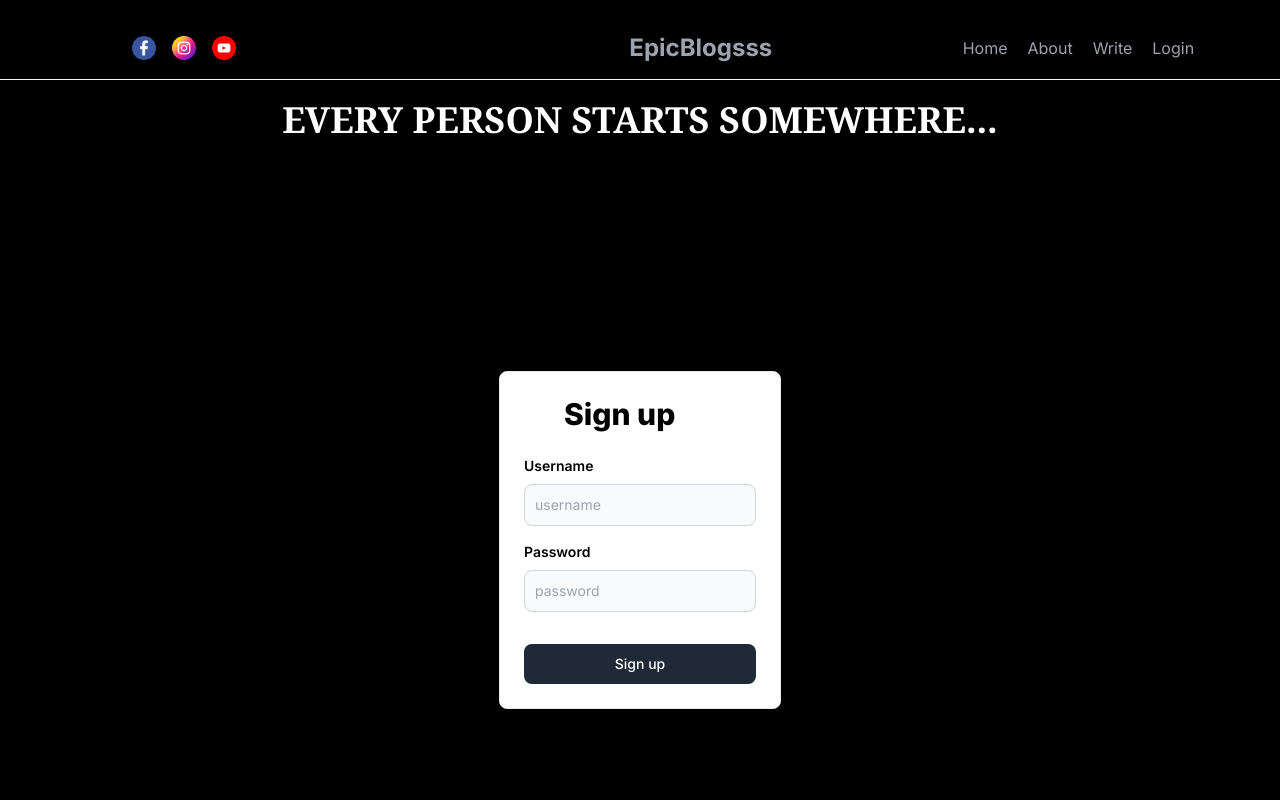
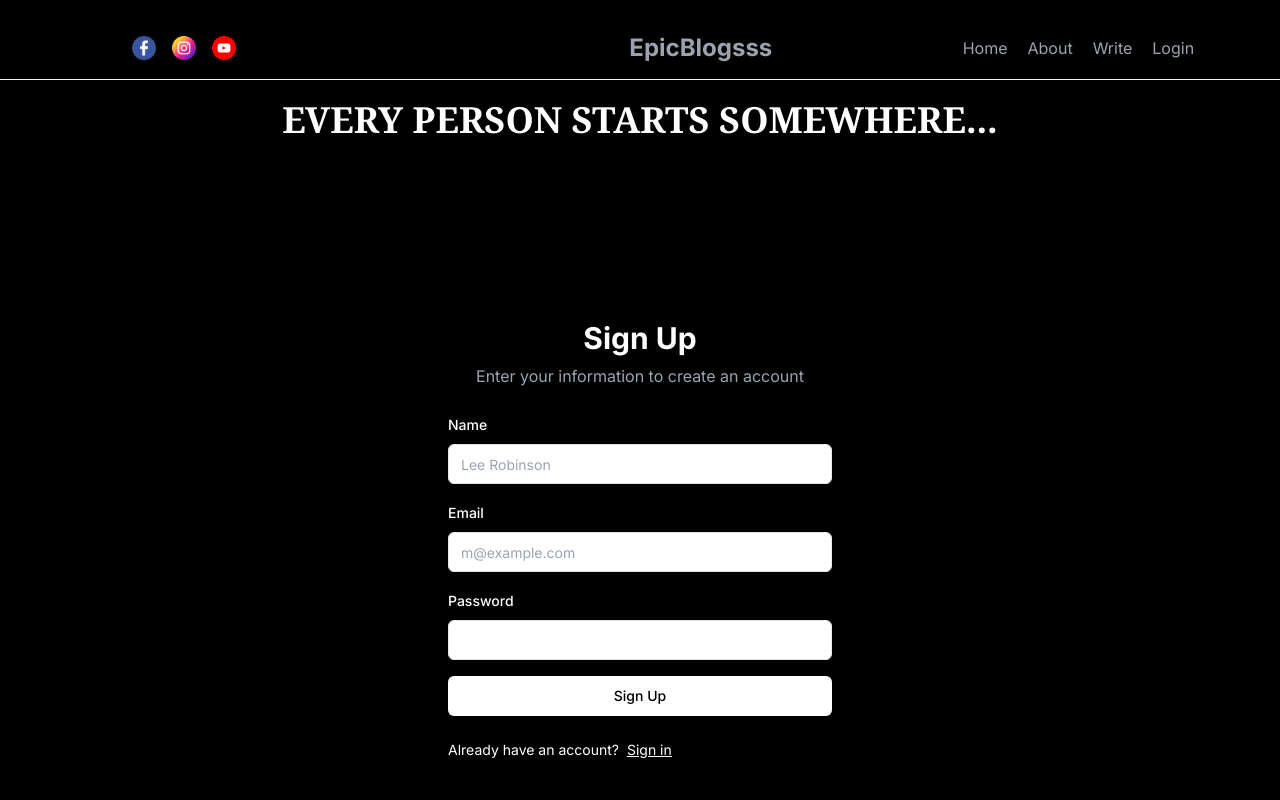
Before and after one commit to pratham-srivastava-07/Blog-Application, a Next.js app: page /signup in a window 1280 px wide. Shown: the top 800 px of the page. Built offline with nearby package versions, Linux system fonts and the light colour scheme.

Commit message:
UI changes

```diff
--- a/app/api/server/route.js
+++ b/app/api/server/route.js
@@ -9,5 +9,5 @@ export function GET() {
 export async function POST(req) {
    const body = await req.json()
 
-   return new NextResponse({username: req.body, password: req.body})
+   return new NextResponse({username: req.body,email: req.body, password: req.body})
 }
--- /dev/null
+++ b/app/api/v1/route.js
@@ -0,0 +1,4 @@
+export function POST(req, res) {
+    const email = req.body.email;
+    const password =  req.body.password;
+}
--- /dev/null
+++ b/components/ContactMe.jsx
@@ -0,0 +1,56 @@
+// contact.tsx
+
+import { Fragment } from 'react';
+
+export default function Contact() {
+  return (
+    <div className="rounded-lg text-white  bg-card text-card-foreground shadow-sm h-screen">
+      <div className="flex flex-col space-y-1.5 p-6">
+        <h3 className="text-2xl font-semibold whitespace-nowrap leading-none tracking-tight">Contact Me</h3>
+        <p className="text-sm text-muted-foreground">I'll get back to you as soon as possible.</p>
+      </div>
+      <div className="p-6">
+        <div className="space-y-4">
+          <div className="grid grid-cols-2 gap-4">
+            <div className="space-y-2">
+              <label htmlFor="first-name" className="text-sm font-medium leading-none peer-disabled:cursor-not-allowed peer-disabled:opacity-70">First name</label>
+              <input
+                id="first-name"
+                className="flex h-10 w-full rounded-md border border-input bg-background px-3 py-2 text-sm ring-offset-background file:border-0 file:bg-transparent file:text-sm file:font-medium placeholder:text-muted-foreground focus-visible:outline-none focus-visible:ring-2 focus-visible:ring-ring focus-visible:ring-offset-2 disabled:cursor-not-allowed disabled:opacity-50"
+                placeholder="Enter your first name"
+              />
+            </div>
+            <div className="space-y-2">
+              <label htmlFor="last-name" className="text-sm font-medium leading-none peer-disabled:cursor-not-allowed peer-disabled:opacity-70">Last name</label>
+              <input
+                id="last-name"
+                className="flex h-10 w-full rounded-md border border-input bg-background px-3 py-2 text-sm ring-offset-background file:border-0 file:bg-transparent file:text-sm file:font-medium placeholder:text-muted-foreground focus-visible:outline-none focus-visible:ring-2 focus-visible:ring-ring focus-visible:ring-offset-2 disabled:cursor-not-allowed disabled:opacity-50"
+                placeholder="Enter your last name"
+              />
+            </div>
+          </div>
+          <div className="space-y-2">
+            <label htmlFor="email" className="text-sm font-medium leading-none peer-disabled:cursor-not-allowed peer-disabled:opacity-70">Email</label>
+            <input
+              type="email"
+              id="email"
+              className="flex h-10 w-full rounded-md border border-input bg-background px-3 py-2 text-sm ring-offset-background file:border-0 file:bg-transparent file:text-sm file:font-medium placeholder:text-muted-foreground focus-visible:outline-none focus-visible:ring-2 focus-visible:ring-ring focus-visible:ring-offset-2 disabled:cursor-not-allowed disabled:opacity-50"
+              placeholder="Enter your email"
+            />
+          </div>
+          <div className="space-y-2">
+            <label htmlFor="message" className="text-sm font-medium leading-none peer-disabled:cursor-not-allowed peer-disabled:opacity-70">Message</label>
+            <textarea
+              id="message"
+              className="flex w-full rounded-md border border-input bg-background px-3 py-2 text-sm ring-offset-background placeholder:text-muted-foreground focus-visible:outline-none focus-visible:ring-2 focus-visible:ring-ring focus-visible:ring-offset-2 disabled:cursor-not-allowed disabled:opacity-50 min-h-[100px]"
+              placeholder="Enter your message"
+            ></textarea>
+          </div>
+        </div>
+      </div>
+      <div className="flex items-center p-6">
+        <button className="inline-flex border items-center justify-center whitespace-nowrap rounded-md text-sm font-medium ring-offset-background transition-colors focus-visible:outline-none focus-visible:ring-2 focus-visible:ring-ring focus-visible:ring-offset-2 disabled:pointer-events-none disabled:opacity-50 bg-primary text-primary-foreground hover:bg-primary/90 h-10 px-4 py-2">Submit</button>
+      </div>
+    </div>
+  );
+}
--- a/components/Navbar.jsx
+++ b/components/Navbar.jsx
@@ -8,7 +8,7 @@ import ThemeToggle from './ThemeToggle'
 
 export default function Navbar() {
   return (
-  <div className='nav flex justify-center space-x-4 items-center mt-4 h-16 text-white border-b border-gray-100 '>
+  <div className='nav flex justify-center space-x-4 items-center mt-4 h-16 text-white border-b border-gray-100'>
     <div className='social flex-1 p-5 lg:ml-28 lg:flex md:m-auto gap-4 sm:hidden xsm:hidden lg:w-1/2'>
       <Image src="/facebook.png" alt='facebook' width={24} height={24}/>
       <Image src="/instagram.png" alt='facebook' width={24} height={24}/>
--- a/components/Signup.jsx
+++ b/components/Signup.jsx
@@ -1,17 +1,22 @@
-
 "use client"
 
-import { useState} from "react";
-import { useRouter } from "next/navigation";
-import axios from "axios";
+import { useState } from 'react';
+import {Link} from 'next/link'
+import { useRouter } from 'next/navigation';
+import axios from 'axios';
 
-export default function Signup() {
-    const [username, setUsername] = useState("");
-    const [password, setPassword] = useState("");
+export default function SignUp() {
+  const [username, setUsername] = useState('');
+  const [email, setEmail] = useState('');
+  const [password, setPassword] = useState('');
   const router = useRouter();
 
   const handleUsernameChange = (e) => {
     setUsername(e.target.value);
+  };
+
+  const handleEmailChange = (e) => {
+    setEmail(e.target.value);
   };
 
   const handlePasswordChange = (e) => {
@@ -19,10 +24,11 @@ export default function Signup() {
   };
 
   const handleSubmit = async () => {
-        console.log(username, password);
+    console.log(username, email, password);
     try {
       const response = await axios.post("/api/server", {
         username,
+        email,
         password,
       });
       router.push("/");
@@ -32,48 +38,94 @@ export default function Signup() {
   };
 
   return (
-        <div className="h-screen flex justify-center items-center">
-            <div className="max-w-sm p-6 bg-white border border-gray-200 rounded-lg shadow hover:bg-gray-100">
-                <div className="px-10">
-                    <div className="text-3xl font-extrabold">Sign up</div>
+    <div className="flex flex-col min-h-screen text-white">
+      {/* <header className="flex items-center justify-between p-4 border-b border-gray-200 dark:border-gray-800">
+        <a className="flex items-center space-x-2 font-bold" href="#">
+          <svg xmlns="http://www.w3.org/2000/svg" width="24" height="24" viewBox="0 0 24 24" fill="none" stroke="currentColor" strokeWidth="2" strokeLinecap="round" strokeLinejoin="round" className="h-6 w-6">
+            <path d="M4 15s1-1 4-1 5 2 8 2 4-1 4-1V3s-1 1-4 1-5-2-8-2-4 1-4 1z"></path>
+            <line x1="4" y1="22" x2="4" y2="15"></line>
+          </svg>
+          <span>Social</span>
+        </a>
+        <nav className="hidden space-x-4 text-sm lg:flex">
+          <a href="#">Features</a>
+          <a href="#">Pricing</a>
+          <a href="#">Contact</a>
+        </nav>
+      </header> */}
+      <main className="flex-1 flex items-center justify-center p-4">
+        <div className="w-full max-w-sm space-y-6">
+          <div className="space-y-2 text-center">
+            <h1 className="text-3xl font-bold">Sign Up</h1>
+            <p className="text-gray-500 dark:text-gray-400">Enter your information to create an account</p>
           </div>
-                <div className="pt-2">
-                    <LabelledInput
+          <div className="space-y-4">
+            <div className="space-y-2">
+              <label htmlFor="name" className="text-sm font-medium leading-none peer-disabled:cursor-not-allowed peer-disabled:opacity-70">Name</label>
+              <input
+                id="name"
+                className="flex h-10 w-full rounded-md border border-input bg-background px-3 py-2 text-sm ring-offset-background file:border-0 file:bg-transparent file:text-sm file:font-medium placeholder:text-muted-foreground focus-visible:outline-none focus-visible:ring-2 focus-visible:ring-ring focus-visible:ring-offset-2 disabled:cursor-not-allowed disabled:opacity-50"
+                placeholder="Lee Robinson"
+                required
                 onChange={handleUsernameChange}
-                        label="Username"
-                        placeholder="username"
               />
-                    <LabelledInput
+            </div>
+            <div className="space-y-2">
+              <label htmlFor="email" className="text-sm font-medium leading-none peer-disabled:cursor-not-allowed peer-disabled:opacity-70">Email</label>
+              <input
+                id="email"
+                className="flex h-10 w-full rounded-md border border-input bg-background px-3 py-2 text-sm ring-offset-background file:border-0 file:bg-transparent file:text-sm file:font-medium placeholder:text-muted-foreground focus-visible:outline-none focus-visible:ring-2 focus-visible:ring-ring focus-visible:ring-offset-2 disabled:cursor-not-allowed disabled:opacity-50"
+                placeholder="m@example.com"
+                required
+                type="email"
+                onChange={handleEmailChange}
+              />
+            </div>
+            <div className="space-y-2">
+              <label htmlFor="password" className="text-sm font-medium leading-none peer-disabled:cursor-not-allowed peer-disabled:opacity-70">Password</label>
+              <input
+                id="password"
+                required
+                className="flex h-10 w-full rounded-md border border-input bg-background px-3 py-2 text-sm ring-offset-background file:border-0 file:bg-transparent file:text-sm file:font-medium placeholder:text-muted-foreground focus-visible:outline-none focus-visible:ring-2 focus-visible:ring-ring focus-visible:ring-offset-2 disabled:cursor-not-allowed disabled:opacity-50"
+                type="password"
                 onChange={handlePasswordChange}
-                        label="Password"
+              />
+            </div>
+            {/* <div className="space-y-2">
+              <label htmlFor="confirm-password" className="text-sm font-medium leading-none peer-disabled:cursor-not-allowed peer-disabled:opacity-70">Confirm Password</label>
+              <input
+                id="confirm-password"
+                required
+                className="flex h-10 w-full rounded-md border border-input bg-background px-3 py-2 text-sm ring-offset-background file:border-0 file:bg-transparent file:text-sm file:font-medium placeholder:text-muted-foreground focus-visible:outline-none focus-visible:ring-2 focus-visible:ring-ring focus-visible:ring-offset-2 disabled:cursor-not-allowed disabled:opacity-50"
                 type="password"
-                        placeholder="password"
               />
+            </div> */}
             <button
+              className="inline-flex bg-white text-black items-center justify-center whitespace-nowrap rounded-md text-sm font-medium ring-offset-background transition-colors focus-visible:outline-none focus-visible:ring-2 focus-visible:ring-ring focus-visible:ring-offset-2 disabled:pointer-events-none disabled:opacity-50 bg-primary text-primary-foreground hover:bg-primary/90 h-10 px-4 py-2 w-full"
+              type="submit"
               onClick={handleSubmit}
-                        type="button"
-                        className="mt-8 w-full text-white bg-gray-800 focus:ring-4 focus:ring-gray-300 font-medium rounded-lg text-sm px-5 py-2.5"
             >
-                        Sign up
+              Sign Up
             </button>
           </div>
+          <div className="flex items-center space-x-2 text-sm">
+            <span>Already have an account?</span>
+            <a className="underline" href="/signin">
+              Sign in
+            </a>
           </div>
         </div>
-    );
+      </main>
+      {/* <footer className="flex items-center justify-center p-4 border-t border-gray-200 dark:border-gray-800">
+        <div className="grid gap-2 text-center text-sm">
+          <p className="font-medium">
+            <a className="underline" href="#">
+              Terms and Conditions
+            </a>
+          </p>
+          <p className="text-xs text-gray-500 dark:text-gray-400">© 2023 Acme, Inc. All rights reserved.</p>
+        </div>
+      </footer> */}
+    </div>
+  )
 }
-
-function LabelledInput({ label, placeholder, type, onChange }) {
-    return (
-        <div>
-            <label className="block mb-2 text-sm text-black font-semibold pt-4">{label}</label>
-            <input
-                onChange={onChange}
-                type={type || "text"}
-                id={label.toLowerCase()}
-                className="bg-gray-50 border border-gray-300 text-gray-900 text-sm rounded-lg focus:ring-blue-500 focus:border-blue-500 block w-full p-2.5"
-                placeholder={placeholder}
-                required
-            />
-        </div>
-    );
-}
```
Also changed, not shown: app/contact/page.jsx (added, +7 -0 lines). Lines whose indentation alone changed are shown as unchanged.
